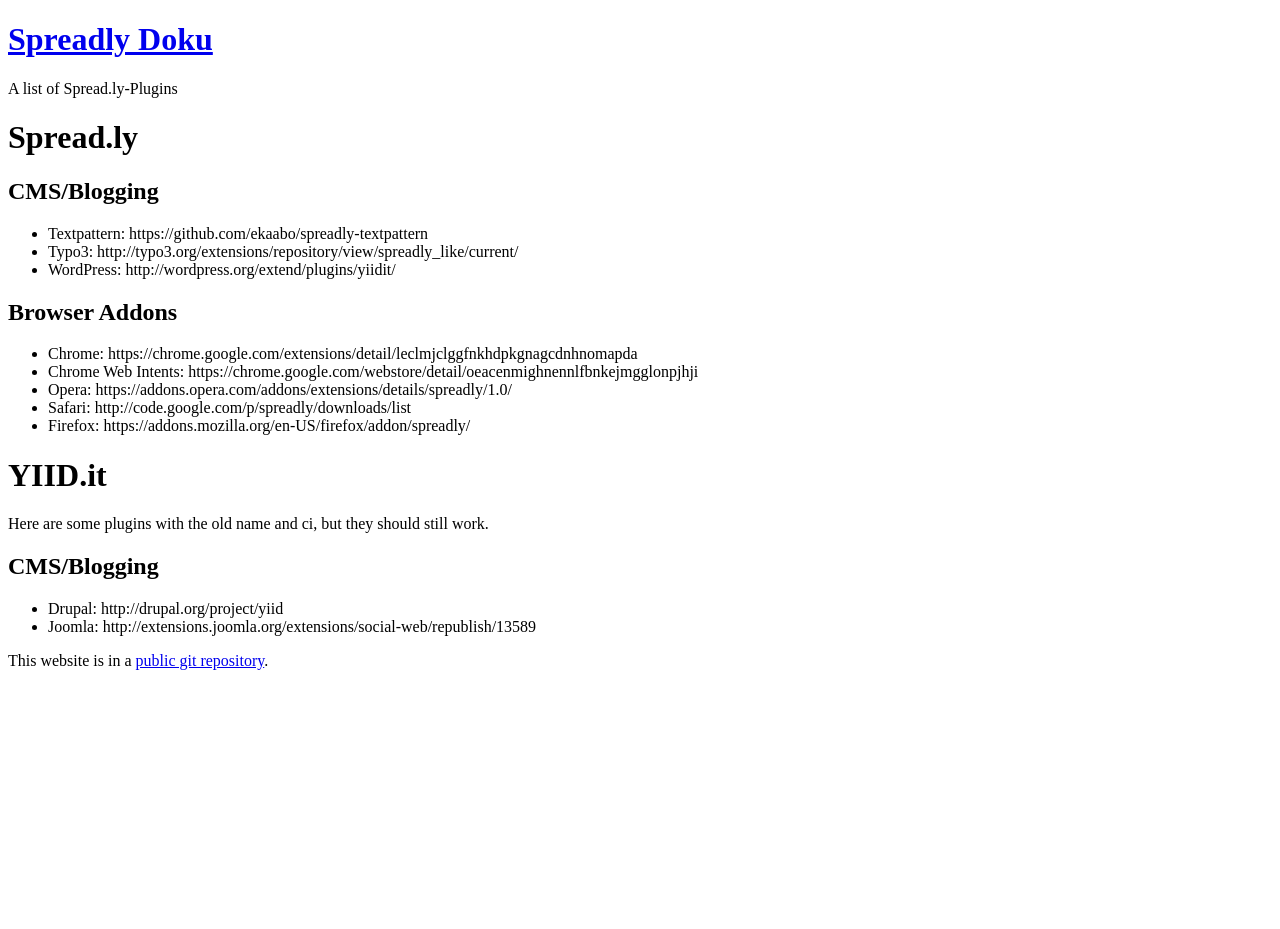
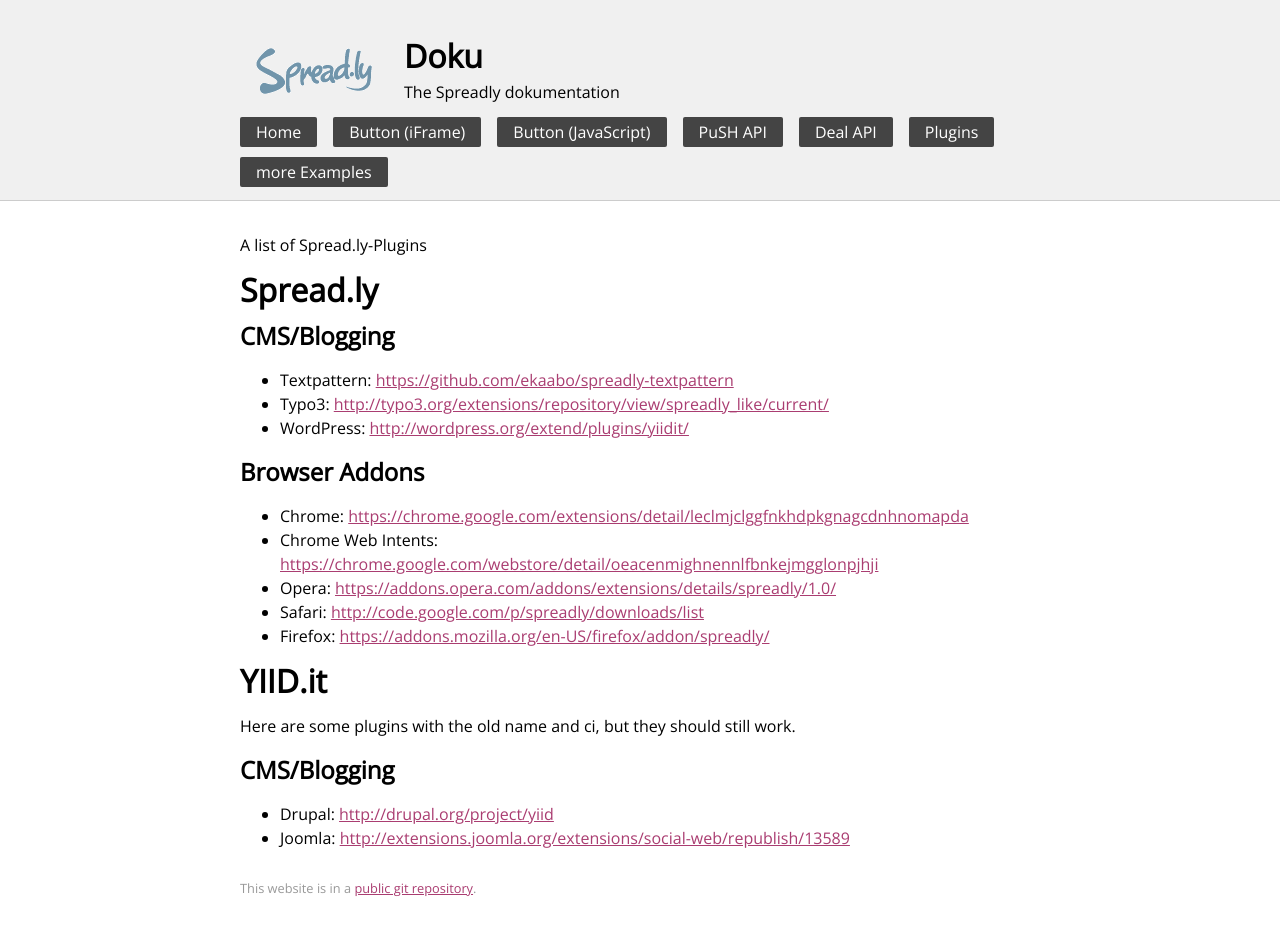
Before and after one commit to 42medien/spreadly-doku, a Jekyll site: the page built from List_of_plugins.md, in a window 1280 px wide. Built offline with Jekyll 4.4.1, drawn with Linux system fonts in a browser that asks for light colours; before the commit the page ends 900 px from its top, so only the background shows below that.

Commit message:
added some css

```diff
--- a/List_of_plugins.md
+++ b/List_of_plugins.md
@@ -9,17 +9,17 @@ A list of Spread.ly-Plugins
 
 ## CMS/Blogging
 
-  * Textpattern: https://github.com/ekaabo/spreadly-textpattern
-  * Typo3: http://typo3.org/extensions/repository/view/spreadly_like/current/
-  * WordPress: http://wordpress.org/extend/plugins/yiidit/
+* Textpattern: <https://github.com/ekaabo/spreadly-textpattern>
+* Typo3: <http://typo3.org/extensions/repository/view/spreadly_like/current/>
+* WordPress: <http://wordpress.org/extend/plugins/yiidit/>
 
 ## Browser Addons
 
-  * Chrome: https://chrome.google.com/extensions/detail/leclmjclggfnkhdpkgnagcdnhnomapda
-  * Chrome Web Intents: https://chrome.google.com/webstore/detail/oeacenmighnennlfbnkejmgglonpjhji
-  * Opera: https://addons.opera.com/addons/extensions/details/spreadly/1.0/
-  * Safari: http://code.google.com/p/spreadly/downloads/list
-  * Firefox: https://addons.mozilla.org/en-US/firefox/addon/spreadly/
+* Chrome: <https://chrome.google.com/extensions/detail/leclmjclggfnkhdpkgnagcdnhnomapda>
+* Chrome Web Intents: <https://chrome.google.com/webstore/detail/oeacenmighnennlfbnkejmgglonpjhji>
+* Opera: <https://addons.opera.com/addons/extensions/details/spreadly/1.0/>
+* Safari: <http://code.google.com/p/spreadly/downloads/list>
+* Firefox: <https://addons.mozilla.org/en-US/firefox/addon/spreadly/>
 
 # YIID.it
 
@@ -27,5 +27,5 @@ Here are some plugins with the old name and ci, but they should still work.
 
 ## CMS/Blogging
 
-  * Drupal: http://drupal.org/project/yiid
-  * Joomla: http://extensions.joomla.org/extensions/social-web/republish/13589
+* Drupal: <http://drupal.org/project/yiid>
+* Joomla: <http://extensions.joomla.org/extensions/social-web/republish/13589>
--- a/_layouts/default.html
+++ b/_layouts/default.html
@@ -9,10 +9,23 @@
     <header>
       <div>
         <a href="/">
-          <h1>Spreadly Doku</h1>
+					<img src="/img/spread.gif" id="logo" />
+          <h1>Doku</h1>
         </a>
-        <p id="tagline"></p>
+        <p id="tagline">The Spreadly dokumentation</p>
       </div>
+
+			<nav>
+				<ul>
+					<li><a href="/">Home</a></li>
+					<li><a href="/button">Button (iFrame)</a></li>
+					<li><a href="/javascript_button">Button (JavaScript)</a></li>
+					<li><a href="/push_api">PuSH API</a></li>
+					<li><a href="/deal_api">Deal API</a></li>
+					<li><a href="/list_of_plugins">Plugins</a></li>
+					<li><a href="/examples">more Examples</a></li>
+				</ul>
+			</nav>
     </header>
     <div id="content">
       {{ content }}
--- a/css/style.css
+++ b/css/style.css
@@ -0,0 +1,180 @@
+body {
+  font-family: "Open Sans", Arial, sans-serif;
+  line-height: 1.5em;
+  margin: 0;
+}
+
+header {
+  background: #f0f0f0;
+  border-bottom: solid 1px #ccc;
+  overflow: auto;
+  padding-top: 1em;
+}
+
+header div a:link, header div a:visited {
+  color: inherit;
+  text-decoration: none;
+}
+
+#logo {
+  float: left;
+  margin: 2em 2em 0 1em;
+}
+
+#tagline {
+  margin: 0;
+}
+
+header > div, #content, nav {
+  max-width: 800px;
+  margin: 0 auto;
+}
+
+header h1 {
+  margin: 0;
+  padding-top: 0.5em;
+  line-height: 1.5em;
+}
+
+header > nav > ul {
+  margin: 0;
+  padding: 0;
+  display: block;
+  clear: both;
+  padding-top: 1em;
+}
+
+header > nav > ul li {
+  list-style-image: none;
+  list-style-type: none;
+  float: left;
+  margin-bottom: 1em;
+}
+
+header > nav > ul li a:link,
+header > nav > ul li a:visited {
+  border: 0 none;
+  border-radius: 2px 2px 2px 2px;
+  color: #ffffff;
+  background-color: #444444;
+  margin-right: 1em;
+  padding: 0.25em 1em;
+  text-decoration: none;
+}
+
+header > nav > ul li a:hover {
+  color: #AA3D71;
+}
+
+#content {
+  padding: 1em;
+}
+
+footer {
+  color: #999;
+  font-size: 80%;
+  margin-top: 2em;
+}
+
+a:link, a:visited {
+  color: #AA3D71;
+}
+
+/* =Tables
+-------------------------------------------------------------- */
+table {
+  max-width: 100%;
+  background-color: transparent;
+  border-collapse: collapse;
+  border-spacing: 0;
+}
+
+table {
+  width: 100%;
+  margin-bottom: 18px;
+  border: 1px solid #ddd;
+  border-collapse: separate;
+  *border-collapse: collapsed;
+  border-left: 0;
+}
+
+table th,
+table td {
+  padding: 8px;
+  line-height: 18px;
+  text-align: left;
+  vertical-align: top;
+  border-top: 1px solid #ddd;
+}
+
+table th {
+  font-weight: bold;
+}
+
+table thead th {
+  vertical-align: bottom;
+}
+
+table caption + thead tr:first-child th,
+table caption + thead tr:first-child td,
+table colgroup + thead tr:first-child th,
+table colgroup + thead tr:first-child td,
+table thead:first-child tr:first-child th,
+table thead:first-child tr:first-child td {
+  border-top: 0;
+}
+
+table tbody + tbody {
+  border-top: 2px solid #ddd;
+}
+
+table th,
+table td {
+  padding: 4px 5px;
+  border-left: 1px solid #ddd;
+}
+
+table caption + thead tr:first-child th,
+table caption + tbody tr:first-child th,
+table caption + tbody tr:first-child td,
+table colgroup + thead tr:first-child th,
+table colgroup + tbody tr:first-child th,
+table colgroup + tbody tr:first-child td,
+table thead:first-child tr:first-child th,
+table tbody:first-child tr:first-child th,
+table tbody:first-child tr:first-child td {
+  border-top: 0;
+}
+
+table tbody tr:nth-child(odd) td,
+table tbody tr:nth-child(odd) th {
+  background-color: #f9f9f9;
+}
+
+table tbody tr:hover td,
+table tbody tr:hover th {
+  background-color: #f5f5f5;
+}
+
+table {
+  width: auto;
+  max-width: 100%;
+  overflow: scroll;
+}
+
+pre {
+  font-family: "Courier 10 Pitch", Courier, monospace;
+  font-size: 16px;
+  background-color: #f5f5f5;
+  display: block;
+  line-height: 18px;
+  margin: 2em 0;
+  padding: 14px;
+  white-space: pre-wrap;
+  word-wrap: break-word;
+}
+
+code {
+  font-family: "Courier 10 Pitch", Courier, monospace;
+  word-wrap: break-word;
+}
```
Also changed, not shown: Examples.md (+6 -6 lines), JavaScript_Button.md (+1 -1 lines), img/spread.gif (added).
